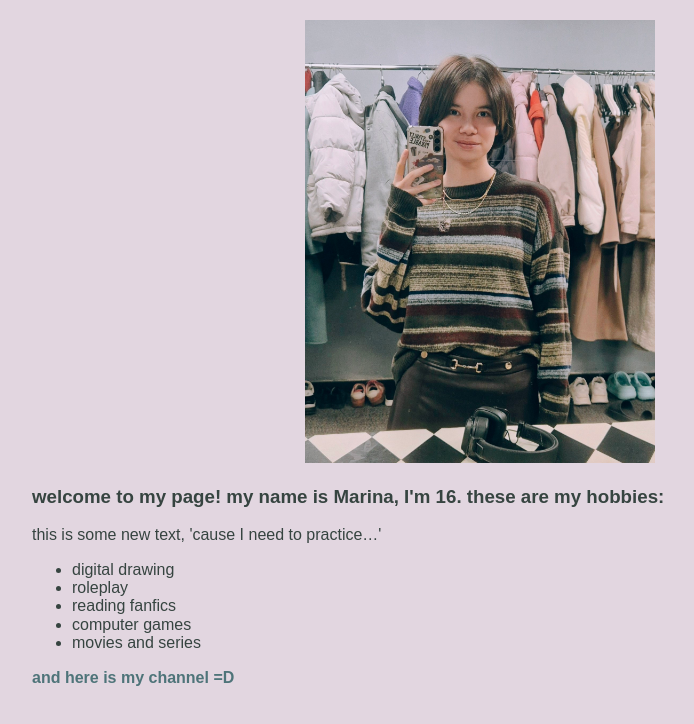
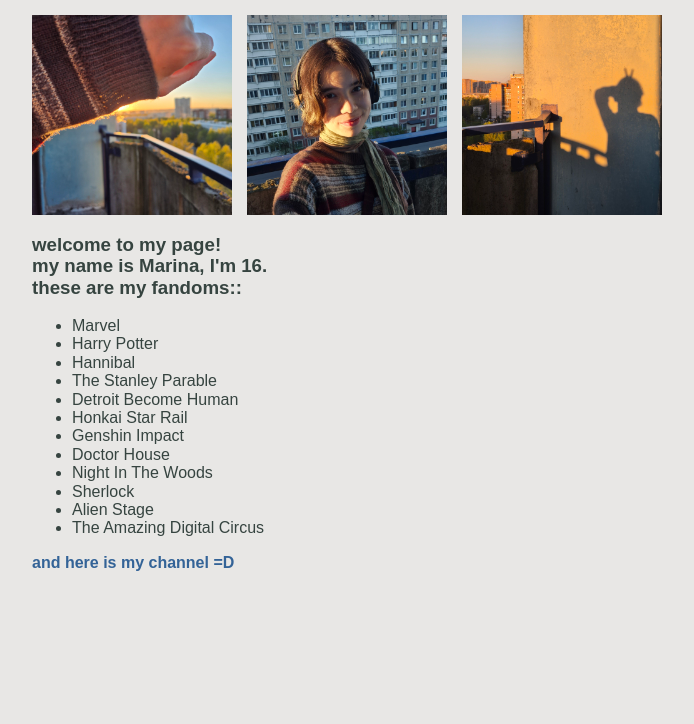
Before and after one commit to marusuasal-tech/my-website, a plain HTML site: page index.html in a window 1280 px wide. Shown: the whole page, without its empty margins (160-854 px from the left). Drawn offline with Linux system fonts and the light colour scheme.

Commit message:
new photos

```diff
--- a/css/style.css
+++ b/css/style.css
@@ -1,25 +1,29 @@
 body {
-  background-color: #e2d6e0;
+  background-color: #e8e7e5;
   color: #364440;
   width: 70%;
   margin: 0 auto;
   font-family: "Gotham Pro", sans-serif;
 }
 
-.img {
-  margin-top: 20px;
-  text-align: center;
+div.img {
+  margin-top: 15px;
+  display: flex;
+  justify-items: center;
+  gap: 15px;
 }
 
-a,
-a:visited,
-a:focus,
-a:active {
-  color: #4e7479;
+img {
+  width: 200px;
+  height: auto;
+}
+
+a {
+  color: #336397;
   text-decoration: none;
 }
 
 a:hover {
-  color: #a2705d;
+  color: #ce883d;
   text-decoration: underline;
 }
--- a/index.html
+++ b/index.html
@@ -5,7 +5,7 @@
     <meta charset="UTF-8" />
     <meta name="viewport" content="width=device-width, initial-scale=1.0" />
 
-    <title>my website</title>
+    <title>Lina.</title>
 
     <link rel="stylesheet" href="css\normalize.css" />
     <link rel="stylesheet" href="css\style.css" />
@@ -14,21 +14,29 @@
 
   <body>
     <div class="img">
-      <img src="images\my_photo.jpg" width="350" height="auto" />
+      <img src="assets/hand.jpg" />
+      <img src="assets/selfie.jpg" />
+      <img src="assets/shadow.jpg" />
     </div>
 
     <h3>
-      welcome to my page! my name is Marina, I'm 16. these are my hobbies:
+      welcome to my page! <br />my name is Marina, I'm 16. <br />
+      these are my fandoms::
     </h3>
 
-    <p>this is some new text, 'cause I need to practice…'</p>
-
     <ul>
-      <li>digital drawing</li>
-      <li>roleplay</li>
-      <li>reading fanfics</li>
-      <li>computer games</li>
-      <li>movies and series</li>
+      <li>Marvel</li>
+      <li>Harry Potter</li>
+      <li>Hannibal</li>
+      <li>The Stanley Parable</li>
+      <li>Detroit Become Human</li>
+      <li>Honkai Star Rail</li>
+      <li>Genshin Impact</li>
+      <li>Doctor House</li>
+      <li>Night In The Woods</li>
+      <li>Sherlock</li>
+      <li>Alien Stage</li>
+      <li>The Amazing Digital Circus</li>
     </ul>
 
     <b>
```
Also changed, not shown: assets/hand.jpg (added), assets/selfie.jpg (added), assets/shadow.jpg (added), images/my_photo.jpg (deleted).
